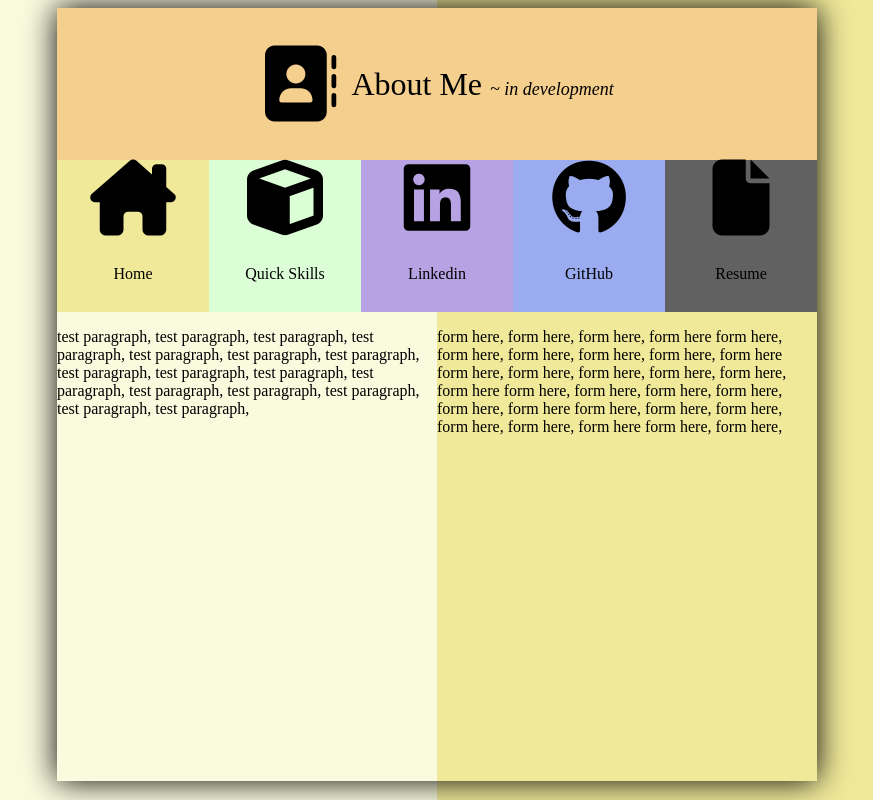
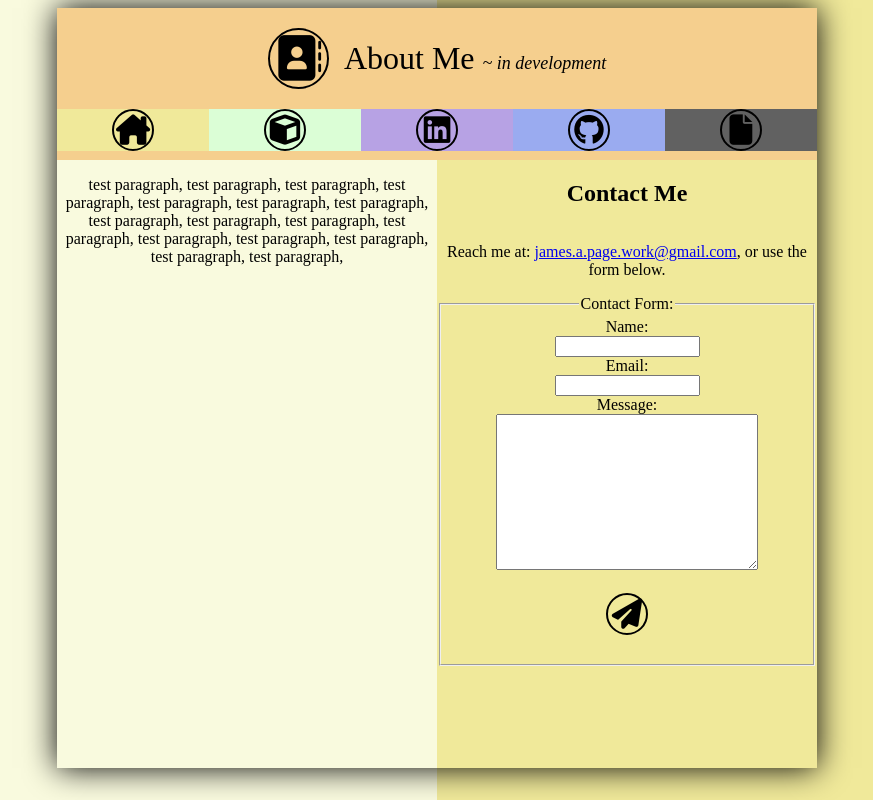
Before and after one commit to JamesPage2020/__WebPage__, a PHP site: page /devpage.html in a window 1280 px wide. Shown: the whole page, without its empty margins (203-1076 px from the left). Run offline with PHP 8.4, Linux system fonts and the light colour scheme; some libraries are stand-ins or nearby versions.

Commit message:
navbar hover
navbar resized and icons now show label on mouse hover

```diff
--- a/css/const.css
+++ b/css/const.css
@@ -12,10 +12,14 @@
     --colourLn: var(--colour6);
 
     /* size */
-    --mainPageSize: 95vmin ;
+    --mainPageSize: 95vmin;
 
     --mainCircleContainerSize: calc(var(--mainPageSize)*0.5);
     --outerCircleContainerSize: calc(var(--mainPageSize)*0.25);
+
+    --headerHeight: var(--outerCircleContainerSize);
+    --navWidth: calc(var(--mainPageSize)/5);
+    --navHeight: calc(var(----outerCircleContainerSize)/2);
 
     --circleMargin: calc(var(--mainPageSize)*0.075);
 
@@ -23,13 +27,14 @@
 
     --mainDiameter: var(--mainCircleContainerSize);
     --outerDiameter: calc(var(--mainCircleContainerSize)*0.25);
-    --navWidth: calc(var(--mainPageSize)/5);
+    --navDiameter: calc(var(--navWidth)*0.25);
 
     --canvasSize: var(--mainCircleContainerSize);
 
     --borderSize: calc(var(--outerDiameter)*0.025);
     --pointSize: calc(var(--borderSize)/0.025);
     --iconSize: calc(var(--outerDiameter)*0.8);
+    --iconSizeNavbar: calc(var(--navDiameter)*0.8);
 
     /* margin math */
     --topMarginVertical: calc((var(--mainPageSize)*0.25) - (var(--circleMargin) + var(--outerDiameter)));
--- a/css/dev.css
+++ b/css/dev.css
@@ -9,37 +9,47 @@ body {
 }
 
 .mainbox {
+    text-align: center;
+    height: var(--mainPageSize);
     width: var(--mainPageSize);
-    height: var(--mainPageSize);
-    padding-bottom: 1%; /* will remove */
+    margin-left: 25%;
+    margin-right: 25%;
+
+    background: linear-gradient(90deg, var(--colourBg) 50%, var(--colour7) 50%);
     -moz-box-shadow: 0 0 30px var(--colourLn);
     -webkit-box-shadow: 0 0 30px var(--colourLn);
     box-shadow: 0 0 30px var(--colourLn);
 }
 
+/* calc(var(--mainPageSize)); */
+
 .header {
     float: left;
     width: var(--mainPageSize);
+    height: var(--navWidth);
     background-color: var(--colour1);
 }
 
-.title {
+.titleHeader {
     display: flex;
     justify-content: center;
     align-items: center;
-    height: var(--navWidth);
+    /* height: var(--navHeight); */
 }
+
 .titleHead {
     padding-left: 2%;
     font-size: xx-large;
+    height: var(--navHeight);
 }
+
 em {
     font-size: large;
 }
 
 .navbox {
     width: var(--navWidth);
-    height: var(--navWidth);
+    height: var(--navHeight);
     display: flex;
     justify-content: center;
     align-items: center;
@@ -50,15 +60,19 @@ em {
 .box1 {
     background-color: var(--colour7);
 }
+
 .box2 {
     background-color: var(--colour3);
 }
+
 .box3 {
     background-color: var(--colour2);
 }
+
 .box4 {
     background-color: var(--colour5);
 }
+
 .box5 {
     background-color: var(--colour4);
 }
@@ -72,3 +86,55 @@ em {
 
     width: var(--mainCircleContainerSize);
 }
+
+.circle {
+    display: flex;
+    justify-content: center;
+    align-items: center;
+
+    width: var(--navDiameter);
+    height: var(--navDiameter);
+    border: var(--borderSize) solid var(--colourLn);
+    padding: 0;
+    border-radius: var(--navDiameter);
+    -moz-border-radius: var(--navDiameter);
+    -webkit-border-radius: var(--navDiameter);
+}
+
+.aboutMe {
+    width: calc(var(--navDiameter)*1.5);
+    height: calc(var(--navDiameter)*1.5);
+    border-radius: calc(var(--navDiameter)*1.5);
+    -moz-border-radius: calc(var(--navDiameter)*1.5);
+    -webkit-border-radius: calc(var(--navDiameter)*1.5);
+}
+
+.contactForm {
+    flex-direction: column;
+}
+
+.btnSend {
+    border: none;
+    background-color: var(--colour7);
+    padding: 15px 32px;
+    text-align: center;
+    text-decoration: none;
+    display: inline-block;
+    font-size: 16px;
+    margin: 4px 2px;
+    cursor: pointer;
+}
+
+.title {
+    display: none;
+    text-align: fill;
+    width: var(--navDiameter);
+    border: var(--borderSize) solid var(--colourLn);
+    padding-right: 1%;
+    padding-left: 1%;
+    border-radius: calc(var(--navDiameter)/2);
+    -moz-border-radius: calc(var(--navDiameter)/2);
+    -webkit-border-radius: calc(var(--navDiameter)/2);
+    margin-top: 1%;
+    font-size: small;
+}
--- a/css/home.css
+++ b/css/home.css
@@ -124,7 +124,8 @@ body {
   text-align: center;
   width: var(--outerDiameter);
   border: var(--borderSize) solid var(--colourLn);
-  padding: 1;
+  padding-right: 1%;
+  padding-left: 1%;
   border-radius: calc(var(--outerDiameter)/2);
   -moz-border-radius: calc(var(--outerDiameter)/2);
   -webkit-border-radius: calc(var(--outerDiameter)/2);
--- a/devpage.html
+++ b/devpage.html
@@ -14,16 +14,18 @@
 <body>
     <div class="mainbox">
         <div class="header">
-            <div class="title">
-                <i class="fa-solid fa-address-book" style="font-size: var(--iconSize); color: var(--colourLn);"></i>
-               <p class="titleHead">About Me <em>~ in development</em></p>
+            <div class="titleHeader">
+                <div class="circle aboutMe">
+                    <i class="fa-solid fa-address-book" style="font-size: calc(var(--iconSizeNavbar)*1.5); color: var(--colourLn);"></i>
+                </div>
+                <p class="titleHead">About Me <em>~ in development</em></p>
             </div> <!-- end of title -->
             <div class="navbar">
-                <div class="navbox box1">
+                <div id="btnHome" class="navbox box1">
                     <div class="circle homepage">
                         <a href="homepage.html">
                             <i class="fa-solid fa-house-chimney"
-                                style="font-size: var(--iconSize); color: var(--colourLn);">
+                                style="font-size: var(--iconSizeNavbar); color: var(--colourLn);">
                             </i>
                         </a>
                     </div> <!-- end of homepage -->
@@ -33,7 +35,7 @@
                 <div class="navbox box2">
                     <div id="btnSkills" class="circle skills">
                         <a href="#">
-                            <i class="fa-solid fa-cube" style="font-size: var(--iconSize); color: var(--colourLn);"></i>
+                            <i class="fa-solid fa-cube" style="font-size: var(--iconSizeNavbar); color: var(--colourLn);"></i>
                         </a>
                     </div> <!-- end of btn2 -->
                     <div id="titleSkills" class="title titleSkills">Quick Skills</div> <!-- titleSkills -->
@@ -43,7 +45,7 @@
                     <div id="btnLinkedin" class="circle linkedin">
                         <a href="#">
                             <i class="fa-brands fa-linkedin"
-                                style="font-size: var(--iconSize); color: var(--colourLn);"></i>
+                                style="font-size: var(--iconSizeNavbar); color: var(--colourLn);"></i>
                         </a>
                     </div> <!-- end of btn3 -->
                     <div id="titleLinkedin" class="title titleLinkedin">Linkedin</div> <!-- titleLinkedin -->
@@ -53,7 +55,7 @@
                     <div id="btnProj" class="circle cirBottomRight">
                         <a href="https://github.com/JamesPage2020?tab=repositories" target="_blank">
                             <i class="fa-brands fa-github"
-                                style="font-size: var(--iconSize); color: var(--colourLn);"></i>
+                                style="font-size: var(--iconSizeNavbar); color: var(--colourLn);"></i>
                         </a>
                     </div> <!-- end of btn4 -->
                     <div id="titleProj" class="title titleProj">GitHub</div> <!-- end of titleProj -->
@@ -62,7 +64,7 @@
                 <div class="navbox box5">
                     <div id="btnPDF" class="circle PDF">
                         <a href="#">
-                            <i class="fa-solid fa-file" style="font-size: var(--iconSize); color: var(--colourLn);"></i>
+                            <i class="fa-solid fa-file" style="font-size: var(--iconSizeNavbar); color: var(--colourLn);"></i>
                         </a>
                     </div> <!-- end of btn5 -->
                     <div id="titlePDF" class="title titlePDF">Resume</div> <!-- titlePDF -->
@@ -71,29 +73,45 @@
         </div><!-- end of header -->
 
         <div class="page">
-            <div class="column aboutMe">
+            <div class="column aboutMeBody">
                 <p>
                     test paragraph, test paragraph, test paragraph, test paragraph,
                     test paragraph, test paragraph, test paragraph, test paragraph,
                     test paragraph, test paragraph, test paragraph, test paragraph,
                     test paragraph, test paragraph, test paragraph, test paragraph,
                 </p>
-            </div>
-            <!--end of post1-->
+            </div><!--end of aboutMe-->
             <div class="column contactForm">
+                <h2>Contact Me</h2>
                 <p>
-                    form here, form here, form here, form here form here, form here,
-                    form here, form here, form here, form here form here, form here,
-                    form here, form here, form here, form here form here, form here,
-                    form here, form here, form here, form here form here, form here,
-                    form here, form here, form here, form here form here, form here,
+                    Reach me at: <a href="mailto:james.a.page.work@gmail.com">james.a.page.work@gmail.com</a>, or use the form below.
                 </p>
+
+                <fieldset>
+                    <legend>Contact Form:</legend>
+                    <form action="mailto:james.a.page.work@gmail.com" method="POST" enctype="text/plain">
+                        <label>Name:<br>
+                            <input type="text" name="name" id="namebox" size="15" maxlength="30"> <br>
+                        </label>
+                        <label>Email:<br>
+                            <input type="text" name="email" id="emailbox" size="15" maxlength="30"> <br>
+                        </label>
+                        <label>Message:<br>
+                            <textarea name="msg" id="msgbox" cols="30" rows="10"></textarea> <br>
+                        </label>
+                        <button class="btn btnSend" value="Input">
+                            <div id="btnSend" class="circle send">
+                                <i class="fa-solid fa-paper-plane" style="font-size: var(--iconSizeNavbar); color: var(--colourLn);"></i>
+                            </div> <!-- end of Send -->
+                            <div id="titleSend" class="title titleSend">Send</div> <!-- titleSend -->
+                        </button>
+                    </form>
+                </fieldset>
 
             </div><!-- contactForm -->
         </div><!-- end of page -->
+    </div><!-- end of mainPage -->
 
-
-    </div><!-- end of page -->
+    <script src="js/dev.js"></script>
 </body>
-
 </html>
```
Also changed, not shown: js/dev.js (added, +51 -0 lines).
